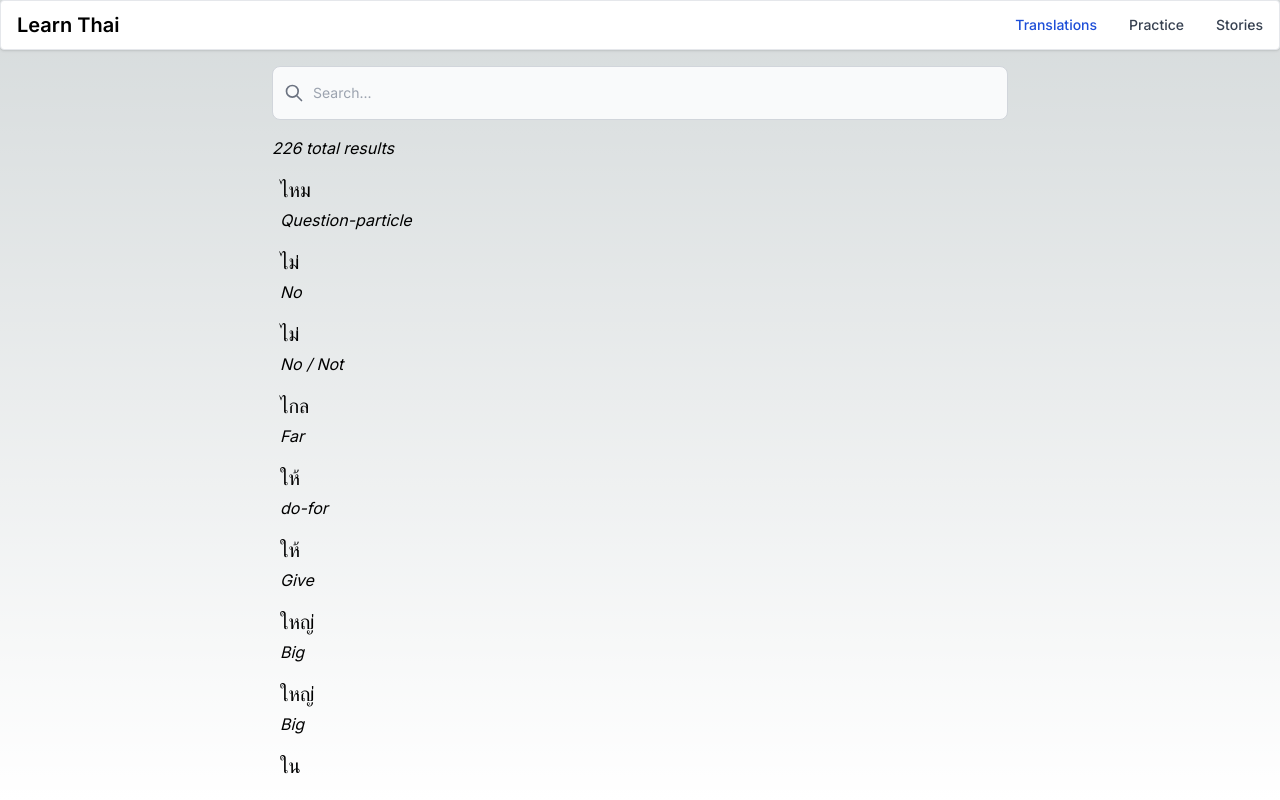
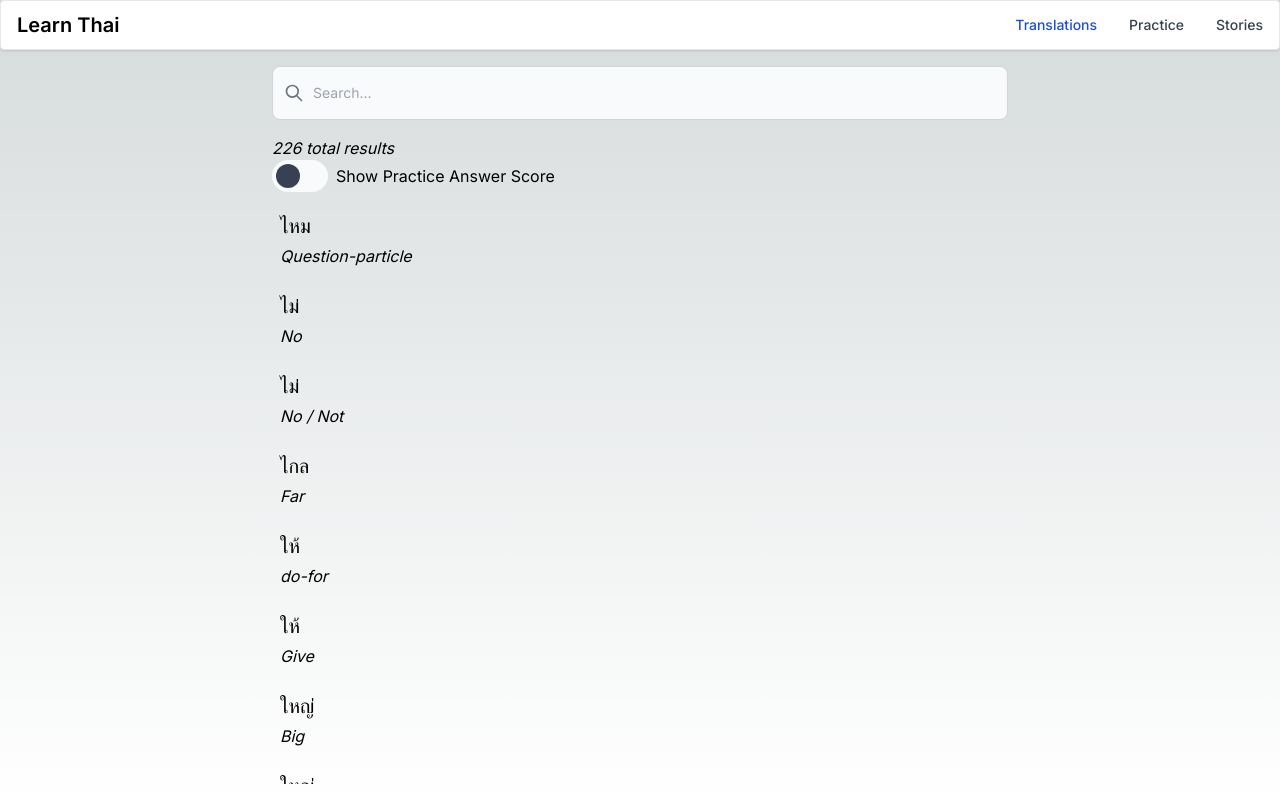
Before and after one commit to cameronrw-nz/thai-translations, a Next.js app: page /thai-translations/translations in a window 1280 px wide. Built offline with nearby package versions, Linux system fonts and the light colour scheme.

Commit message:
Adding practice score, and showing of the percentage on the translations page

```diff
--- a/app/common/button.tsx
+++ b/app/common/button.tsx
@@ -3,13 +3,16 @@ interface IButtonProps {
     isPrimary?: boolean;
     onClick: () => void;
     text?: string;
+    style?: string;
 }
 
 export default function Button(props: IButtonProps) {
     const primaryButtonStyle = "bg-blue-500 hover:bg-blue-700 text-white font-bold py-2 px-4 rounded";
     const secondaryButtonStyle = "bg-gray-500 hover:bg-gray-700 text-white font-bold py-2 px-4 rounded";
 
-    const buttonStyle = props.isPrimary ? primaryButtonStyle : secondaryButtonStyle;
+    const buttonStyle = props.style
+        ? props.style
+        : props.isPrimary ? primaryButtonStyle : secondaryButtonStyle;
     return (
         <button
             className={buttonStyle}
--- /dev/null
+++ b/app/common/switch.tsx
@@ -0,0 +1,38 @@
+import React from 'react'
+
+interface ISwitchProps {
+    isChecked: boolean
+    onChange: (isChecked: boolean) => void;
+    children?: string
+}
+
+function Switch(props: ISwitchProps) {
+
+    const handleCheckboxChange = () => {
+        props.onChange(!props.isChecked)
+    }
+
+    return (
+        <label className='flex cursor-pointer select-none items-center'>
+            <div className='relative'>
+                <input
+                    type='checkbox'
+                    checked={props.isChecked}
+                    onChange={handleCheckboxChange}
+                    className='sr-only'
+                />
+                <div
+                    className={`box block h-8 w-14 rounded-full ${props.isChecked ? 'bg-blue-500' : 'bg-gray-50 dark:bg-gray-700'}`}
+                ></div>
+                <div
+                    className={`absolute left-1 top-1 flex h-6 w-6 items-center justify-center rounded-full bg-gray-700 dark:bg-white  transition ${props.isChecked ? 'translate-x-full' : ''}`}
+                ></div>
+            </div>
+            <span className='ml-2'>
+                {props.children}
+            </span>
+        </label>
+    )
+}
+
+export default Switch
--- a/app/practice/cards.tsx
+++ b/app/practice/cards.tsx
@@ -1,6 +1,6 @@
 'use client'
 
-import React, { useState } from "react";
+import React, { useEffect, useState } from "react";
 import { ProcessTranslations, ITranslation } from "../common/translations";
 import { Container } from "../common/container";
 import Button from "../common/button";
@@ -8,10 +8,61 @@ import { Translation, TranslationLanguage } from "../common/translation";
 
 const translations = ProcessTranslations();
 
+export interface ITranslationAnswer {
+    translation: ITranslation;
+    timesCorrectlyAnswered: number;
+    timesIncorrectlyAnswered: number;
+}
+
+export function compareTranslations(arr1: ITranslation, arr2: ITranslation): boolean {
+    const arr1Th = arr1.thai.sort();
+    const arr2Th = arr2.thai.sort();
+    const arr1En = arr1.english.sort();
+    const arr2En = arr2.english.sort();
+    return JSON.stringify(arr1Th) === JSON.stringify(arr2Th)
+        && JSON.stringify(arr1En) === JSON.stringify(arr2En);
+}
+
 export function Cards() {
     const [isShowingSentence, setIsShowingSentence] = useState<boolean>(true);
     const [isShowingTranslation, setIsShowingTranslation] = useState<boolean>();
     const [translation, setTranslation] = useState<ITranslation>(translations[Math.floor(Math.random() * translations.length)]);
+    const [storageTranslations, setStorageTranslations] = useState<ITranslationAnswer[]>([]);
+
+    useEffect(() => {
+        const storageTranslations = localStorage.getItem("translations");
+        if (storageTranslations) {
+            setStorageTranslations(JSON.parse(storageTranslations) ?? []);
+        }
+    }, []);
+
+    function processAnswer(isCorrect: boolean) {
+        let newStorageTranslations = [...storageTranslations]
+        const storageTranslationIndex = newStorageTranslations.findIndex(t => compareTranslations(t.translation, translation));
+
+        let newStorageTranslation: ITranslationAnswer | undefined = undefined;
+        if (storageTranslationIndex > -1) {
+            newStorageTranslation = { ...newStorageTranslations.splice(storageTranslationIndex, 1)[0] };
+        }
+        else {
+            newStorageTranslation = { translation, timesCorrectlyAnswered: 0, timesIncorrectlyAnswered: 0 }
+        }
+
+        if (isCorrect) {
+            newStorageTranslation.timesCorrectlyAnswered++;
+        } else {
+            newStorageTranslation.timesIncorrectlyAnswered++;
+        }
+        newStorageTranslations.push(newStorageTranslation);
+
+        saveStorageTranslations(newStorageTranslations)
+        nextTranslation();
+    }
+
+    function saveStorageTranslations(newStorageTranslations: ITranslationAnswer[]) {
+        setStorageTranslations(newStorageTranslations);
+        localStorage.setItem("translations", JSON.stringify(newStorageTranslations));
+    }
 
     function nextTranslation() {
         setTranslation(translations[Math.floor(Math.random() * translations.length)])
@@ -26,6 +77,20 @@ export function Cards() {
                 {isShowingTranslation ? <Translation language={TranslationLanguage.English} size="large">{translation.english.join(" / ")}</Translation> : null}
             </Container>
             <div className="space-x-4">
+                <Button
+                    onClick={() => processAnswer(false)}
+                    style="bg-red-500 hover:bg-red-700 text-white font-bold py-2 px-4 rounded"
+                >
+                    Wrong
+                </Button>
+                <Button
+                    onClick={() => processAnswer(true)}
+                    style="bg-green-500 hover:bg-green-700 text-white font-bold py-2 px-4 rounded"
+                >
+                    Correct
+                </Button>
+            </div>
+            <div className="space-x-4">
                 <Button onClick={() => setIsShowingTranslation(!isShowingTranslation)}>{isShowingTranslation ? "Hide" : "Show"}</Button>
                 <Button onClick={() => setIsShowingSentence(!isShowingSentence)}>Sentence</Button>
                 <Button onClick={nextTranslation} isPrimary>Next</Button>
--- a/app/translations/search-result-item.tsx
+++ b/app/translations/search-result-item.tsx
@@ -1,14 +1,43 @@
 import React from "react";
 import { ITranslation } from "../common/translations";
 import { Translation, TranslationLanguage } from "../common/translation";
+import { ITranslationAnswer } from "../practice/cards";
 
 interface ISearchListItemProps {
-    item: ITranslation
+    item: ITranslation;
+    isShowingScore?: boolean;
+    storageTranslation?: ITranslationAnswer;
 }
 
 export function SearchListItem(props: ISearchListItemProps) {
+    const totalAnswers = props.storageTranslation
+        ? props.storageTranslation?.timesCorrectlyAnswered + props.storageTranslation?.timesIncorrectlyAnswered
+        : 0;
+    const correctPercentage = totalAnswers === 0 || !props.storageTranslation
+        ? 0
+        : Math.floor((props.storageTranslation.timesCorrectlyAnswered / totalAnswers) * 100);
+
+    let percentageBar = undefined;
+    if (totalAnswers > 0) {
+        percentageBar = (
+            <div className="absolute bottom-0 left-0 h-1 w-full flex" style={{ display: props.isShowingScore ? undefined : "none" }}>
+                <div className="h-full w-full bg-green-500" style={{ width: correctPercentage + "%" }} />
+                <div className="h-full w-full bg-red-500" style={{ width: 100 - correctPercentage + "%" }} />
+            </div>
+        );
+    }
+    else {
+        percentageBar = (
+            <div
+                className="absolute bottom-0 left-0 h-1 w-full bg-blue-400"
+                style={{ display: props.isShowingScore ? undefined : "none" }}>
+            </div>
+        );
+    }
+
     return (
-        <div className="space-y-1 mx-2">
+        <div className="mx-2 relative">
+            <div className="space-y-1 py-1">
                 <Translation language={TranslationLanguage.Thai} >
                     {props.item.thai.join(" / ")}
                 </Translation>
@@ -16,5 +45,7 @@ export function SearchListItem(props: ISearchListItemProps) {
                     {props.item.english.join(" / ")}
                 </Translation>
             </div>
+            {percentageBar}
+        </div>
     );
 }
--- a/app/translations/translations-list.tsx
+++ b/app/translations/translations-list.tsx
@@ -1,14 +1,25 @@
-import React from "react";
+import React, { useEffect, useState } from "react";
 import { ProcessTranslations } from "../common/translations";
 import { SearchListItem } from "./search-result-item";
 import { Container } from "../common/container";
+import Switch from "../common/switch";
+import { compareTranslations, ITranslationAnswer } from "../practice/cards";
 
 interface ISearchListProps {
     searchQuery: string | undefined;
 }
 
 export function TranslationsList(props: ISearchListProps) {
+    const [isShowingScore, setIsShowingScore] = useState<boolean>(false);
     const processedTranslations = ProcessTranslations();
+    const [storageTranslations, setStorageTranslations] = useState<ITranslationAnswer[]>([]);
+
+    useEffect(() => {
+        const storageTranslations = localStorage.getItem("translations");
+        if (storageTranslations) {
+            setStorageTranslations(JSON.parse(storageTranslations) ?? []);
+        }
+    }, []);
 
     const filteredTranslations = processedTranslations
         .filter(translation => translation.thai.length !== 0
@@ -19,15 +30,30 @@ export function TranslationsList(props: ISearchListProps) {
         ? `${filteredTranslations.length} results found out of ${processedTranslations.length}`
         : `${processedTranslations.length} total results`;
 
+    const displayItems = filteredTranslations.map((translation, index) => {
+        const storageTranslation = storageTranslations.find(t => compareTranslations(t.translation, translation));
+        return (
+            <SearchListItem
+                key={index}
+                item={translation}
+                isShowingScore={isShowingScore}
+                storageTranslation={storageTranslation}
+            />
+        )
+    })
+
     return (
         <>
             <span>
                 <i>
                     {resultCountString}
                 </i>
+                <Switch isChecked={isShowingScore} onChange={setIsShowingScore}>
+                    Show Practice Answer Score
+                </Switch>
             </span>
             <Container className="space-y-4 max-h-full overflow-y-auto">
-                {filteredTranslations.map((translation, index) => <SearchListItem key={index} item={translation} />)}
+                {displayItems}
             </Container>
         </>
     );
```
Lines whose indentation alone changed are shown as unchanged.
